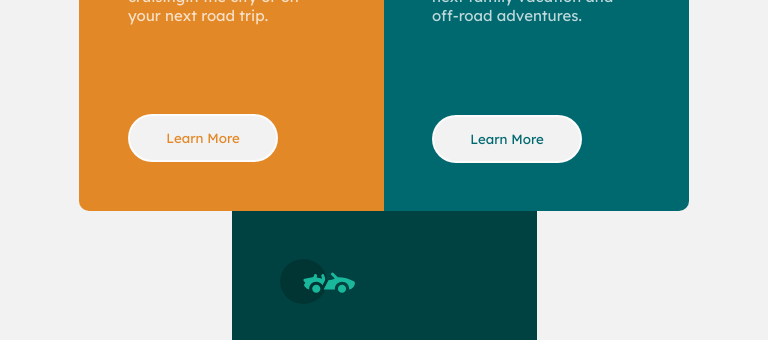
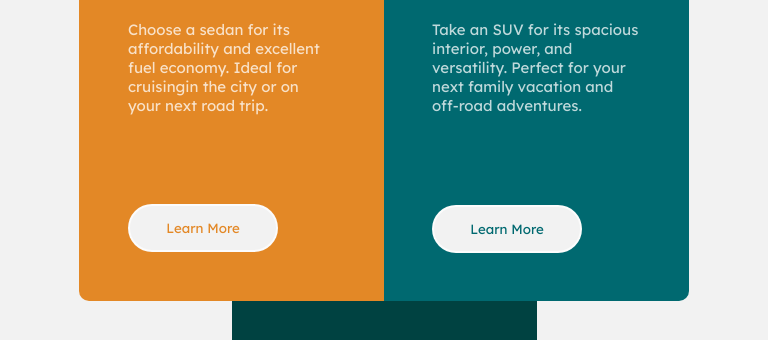
Before and after one commit to mykexie/3-column-preview-card, a plain HTML site: page index.html in a window 768 px wide. Shown: the part 289-629 px from the top of the page. Drawn offline with Linux system fonts and the light colour scheme.

Commit message:
Update main.css

```diff
--- a/styles/main.css
+++ b/styles/main.css
@@ -58,12 +58,14 @@ button {
 
     }
 }
+/*======================*/
+/* Tab View */
 
 @media (min-width: 700px) and (max-width:998px) {
     .container {
         display: grid;
         grid-template-columns: repeat(2, 1fr);
-        margin: 0 auto;
+        margin: 5.625rem auto;
     }
 
     .container-1 {
@@ -84,6 +86,7 @@ button {
         grid-column: 1 / 3;
     }
 }
+/* =============================*/
 
 @media screen and (min-width: 999px) {
     .container {
```
